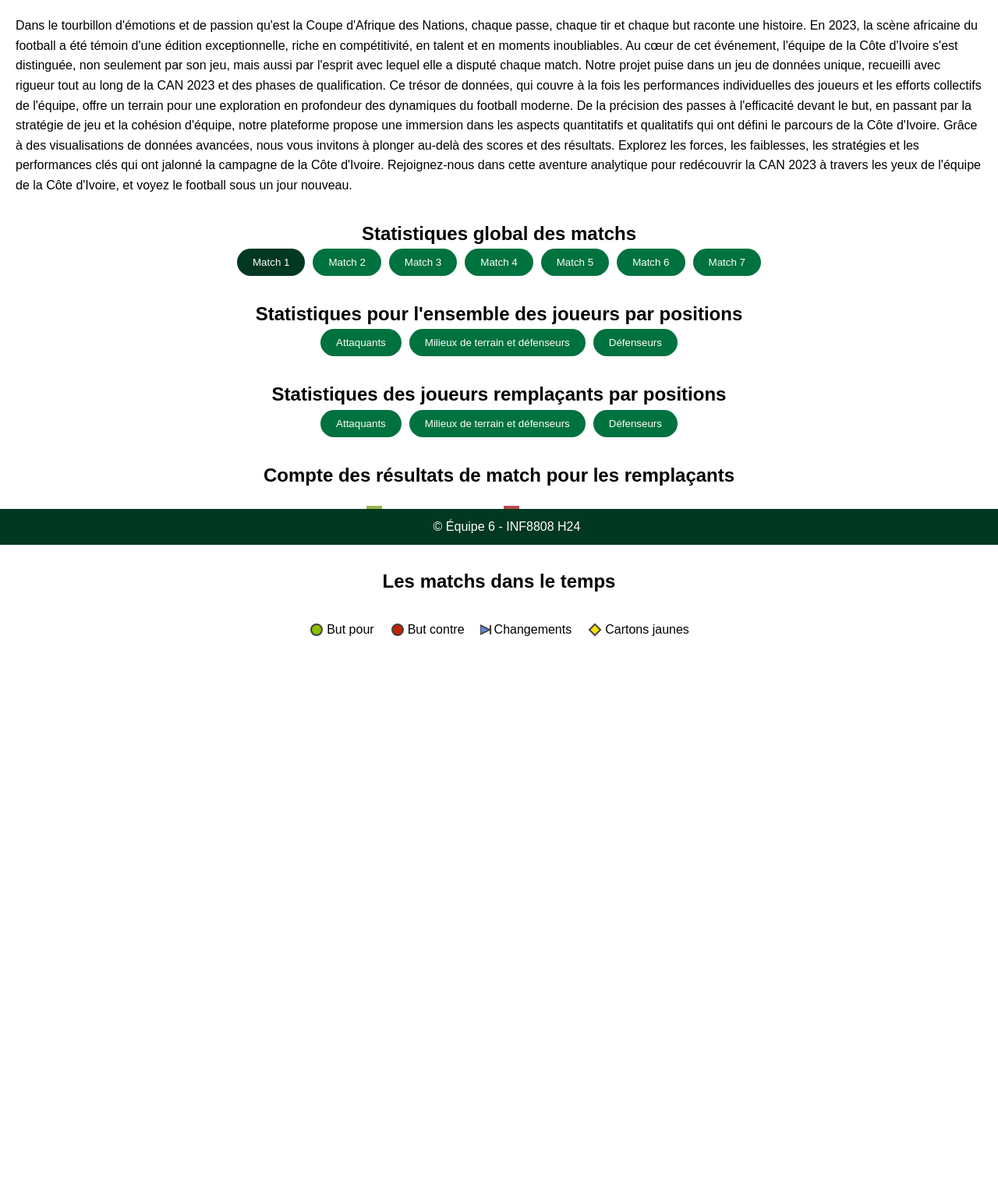
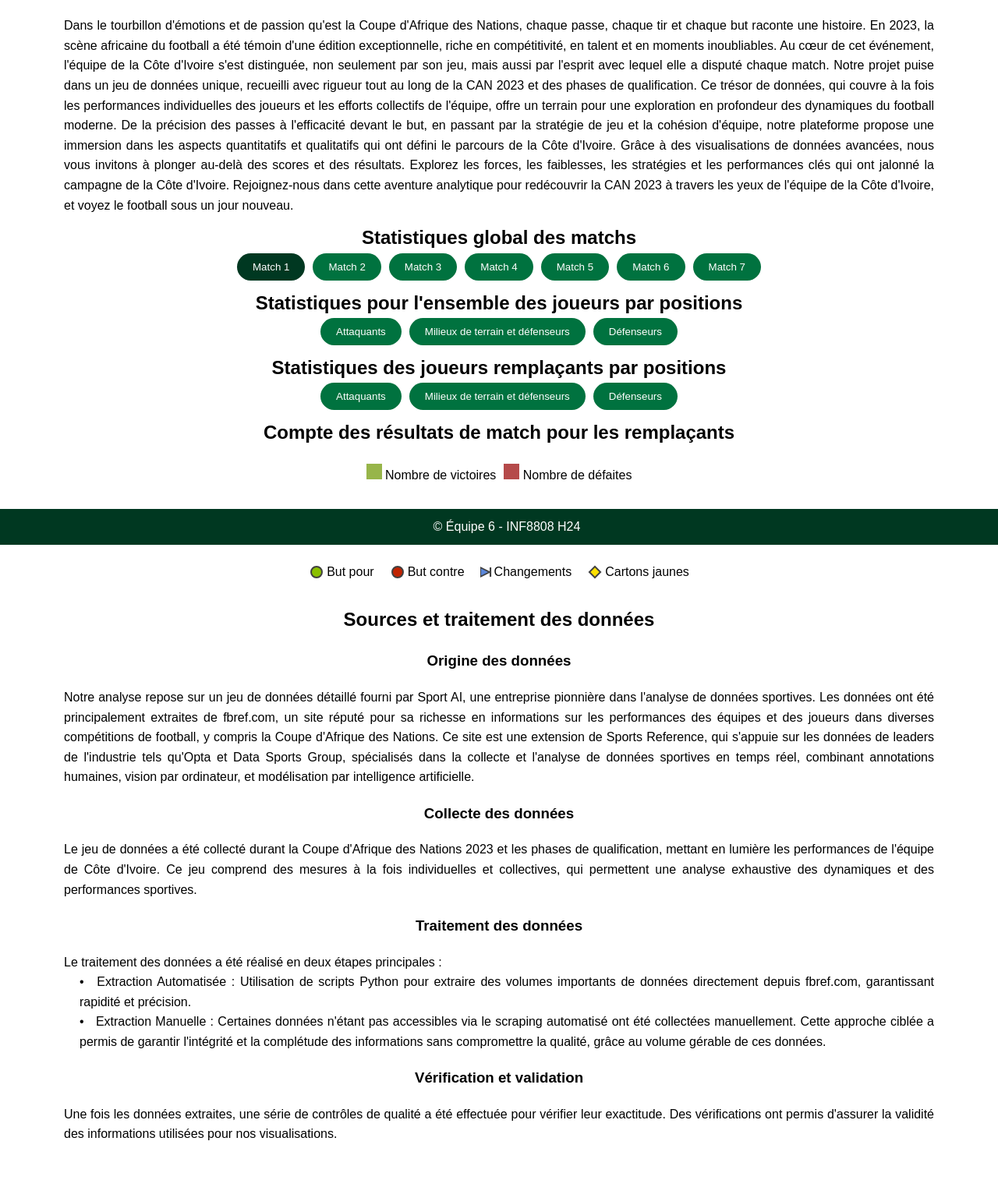
Before and after one commit to oxanaberne/Visu_Projet, a FastAPI app: template templates/index.html in a window 1280 px wide. Shown: the part 101-1615 px from the top of the page at 78% size. Before the commit the page ends 918 px from the top, so only its background shows below. Run offline with FastAPI, Linux system fonts and the light colour scheme; the template is opened without the code that fills it, so the values that code supplies are empty.

Commit message:
modif css/visuel

```diff
--- a/graphs/graph_performance.py
+++ b/graphs/graph_performance.py
@@ -32,7 +32,7 @@
             ), row=row, col=col)
 
     fig.update_layout(
-        height=800, width=900,
+        width=850,
         showlegend=False,
         barmode='stack'
     )
@@ -75,7 +75,7 @@
             ), row=row, col=col)
 
     fig.update_layout(
-        height=1000, width=900,
+        width=850,
         showlegend=False,
         barmode='stack'
     )
@@ -106,7 +106,7 @@
             ), row=row, col=col)
 
     fig.update_layout(
-        height=600, width=900,
+        width=850,
         showlegend=False,
         barmode='stack'
     )
--- a/graphs/results_matchs_subs.py
+++ b/graphs/results_matchs_subs.py
@@ -34,10 +34,11 @@
     ))
 
     fig.update_layout(
-        width=800,
+        width=850,
         height=400,
         showlegend=False,
-        barmode='stack'
+        barmode='stack',
+        margin=dict(l=0, r=0, t=0, b=0)
     )
     fig.update_yaxes(tick0=0, dtick=1)
 
--- a/graphs/statistiques_matchs.py
+++ b/graphs/statistiques_matchs.py
@@ -62,7 +62,7 @@
             automargin=True
         ),
         plot_bgcolor='white',
-        width=800
+        width=850
     )
 
     return fig.to_html(full_html=False, config={'displayModeBar': False})
--- a/graphs/time_matchs.py
+++ b/graphs/time_matchs.py
@@ -29,7 +29,7 @@
             ))
 
     fig.update_layout(
-        width=900,
+        width=850,
         showlegend=False,
         xaxis=dict(
             range=[-5, 130],
@@ -42,6 +42,7 @@
             categoryorder='array',
             categoryarray=[f'Match {i}' for i in range(1, 8)]
         ),
+        margin=dict(l=0, r=0, t=0, b=0)
     )
 
     return fig.to_html(full_html=False, config={'displayModeBar': False})
--- /dev/null
+++ b/static/css/data_explanation.css
@@ -0,0 +1,25 @@
+#data-explaination {
+    text-align: center;
+    padding: 5%;
+    padding-top: 0;
+    padding-bottom: 0;
+}
+
+ul {
+    list-style-type: none;
+}
+
+ul li::before {
+    content: '•';
+    display: inline-block;
+    margin-right: 10px;
+}
+
+ul li {
+    padding-left: 20px;
+    position: relative;
+}
+
+.texte {
+    text-align: justify;
+}
--- /dev/null
+++ b/static/css/introduction.css
@@ -0,0 +1,6 @@
+#overview {
+    text-align: justify;
+    padding: 5%;
+    padding-top: 0;
+    padding-bottom: 0;
+}
--- a/static/css/results_matchs_subs.css
+++ b/static/css/results_matchs_subs.css
@@ -1,4 +1,12 @@
 .legend {
+    display: flex;
+    align-items: center;
+    justify-content: center;
+    margin-top: 20px;
+    text-align: center;
+}
+
+.graph-subs {
     display: flex;
     align-items: center;
     justify-content: center;
--- a/static/css/style.css
+++ b/static/css/style.css
@@ -26,10 +26,6 @@
     padding: 20px;
 }
 
-section {
-    margin-bottom: 20px;
-}
-
 /* Pied de page */
 footer {
     background-color: #003821; /* Vert plus sombre */
--- a/static/css/time_matchs.css
+++ b/static/css/time_matchs.css
@@ -1,16 +1,6 @@
 .legend-item {
     display: flex;
     padding: 10px;
-}
-
-svg {
-    padding-top: 3px;
-    padding-right: 3px;
-}
-
-#stat-match-by-times {
-    text-align: center;
-    padding-top: 10px;
 }
 
 .legend {
@@ -20,3 +10,21 @@
     margin-top: 20px;
     text-align: center;
 }
+
+svg {
+    padding-top: 3px;
+    padding-right: 3px;
+}
+
+.graph-time {
+    display: flex;
+    align-items: center;
+    justify-content: center;
+    margin-top: 20px;
+    text-align: center;
+}
+
+#stat-match-by-times {
+    text-align: center;
+    padding-top: 10px;
+}
--- /dev/null
+++ b/templates/data_explanation.html
@@ -0,0 +1,34 @@
+<link rel="stylesheet" href="/static/css/data_explanation.css">
+
+<h2>Sources et traitement des données</h2>
+<h3>Origine des données</h3>
+<p class="texte">Notre analyse repose sur un jeu de données détaillé fourni par Sport AI, une entreprise
+    pionnière dans l'analyse de données sportives. Les données ont été principalement extraites
+    de fbref.com, un site réputé pour sa richesse en informations sur les performances des équipes
+    et des joueurs dans diverses compétitions de football, y compris la Coupe d'Afrique des Nations.
+    Ce site est une extension de Sports Reference, qui s'appuie sur les données de leaders de l'industrie
+    tels qu'Opta et Data Sports Group, spécialisés dans la collecte et l'analyse de données sportives en
+    temps réel, combinant annotations humaines, vision par ordinateur, et modélisation par intelligence
+    artificielle.</p>
+<h3>Collecte des données</h3>
+<p class="texte">Le jeu de données a été collecté durant la Coupe d'Afrique des Nations 2023 et les phases de qualification,
+    mettant en lumière les performances de l'équipe de Côte d'Ivoire. Ce jeu comprend des mesures à la fois
+    individuelles et collectives, qui permettent une analyse exhaustive des dynamiques et des performances
+    sportives.</p>
+<h3>Traitement des données</h3>
+<p class="texte">Le traitement des données a été réalisé en deux étapes principales :
+    <ul class="texte">
+        <li>
+            Extraction Automatisée : Utilisation de scripts Python pour extraire des volumes importants de données
+            directement depuis fbref.com, garantissant rapidité et précision.
+        </li>
+        <li>
+            Extraction Manuelle : Certaines données n'étant pas accessibles via le scraping automatisé ont été collectées
+            manuellement. Cette approche ciblée a permis de garantir l'intégrité et la complétude des informations sans
+            compromettre la qualité, grâce au volume gérable de ces données.
+        </li>
+    </ul>
+</p>
+<h3>Vérification et validation</h3>
+<p class="texte">Une fois les données extraites, une série de contrôles de qualité a été effectuée pour vérifier leur exactitude.
+    Des vérifications ont permis d'assurer la validité des informations utilisées pour nos visualisations.</p>
--- a/templates/index.html
+++ b/templates/index.html
@@ -13,23 +13,7 @@
 
     <main>
         <section id="overview">
-            <p>Dans le tourbillon d'émotions et de passion qu'est la Coupe d'Afrique des Nations,
-            chaque passe, chaque tir et chaque but raconte une histoire. En 2023, la scène africaine
-            du football a été témoin d'une édition exceptionnelle, riche en compétitivité, en talent
-            et en moments inoubliables. Au cœur de cet événement, l'équipe de la Côte d'Ivoire s'est
-            distinguée, non seulement par son jeu, mais aussi par l'esprit avec lequel elle a disputé
-            chaque match. Notre projet puise dans un jeu de données unique, recueilli avec rigueur
-            tout au long de la CAN 2023 et des phases de qualification. Ce trésor de données, qui
-            couvre à la fois les performances individuelles des joueurs et les efforts collectifs
-            de l'équipe, offre un terrain pour une exploration en profondeur des dynamiques
-            du football moderne. De la précision des passes à l'efficacité devant le but, en passant
-            par la stratégie de jeu et la cohésion d'équipe, notre plateforme propose une immersion
-            dans les aspects quantitatifs et qualitatifs qui ont défini le parcours de la Côte d'Ivoire.
-            Grâce à des visualisations de données avancées, nous vous invitons à plonger au-delà des
-            scores et des résultats. Explorez les forces, les faiblesses, les stratégies et les
-            performances clés qui ont jalonné la campagne de la Côte d'Ivoire.
-            Rejoignez-nous dans cette aventure analytique pour redécouvrir la CAN 2023 à travers les yeux
-            de l'équipe de la Côte d'Ivoire, et voyez le football sous un jour nouveau.</p>
+            {% include "introduction.html" %}
         </section>
 
         <section id="stat-matchs-global">
@@ -51,6 +35,10 @@
         <section id="stat-match-by-times">
             {% include "time_matchs.html" %}
         </section>
+
+        <section id="data-explaination">
+            {% include "data_explanation.html" %}
+        </section>
         </br>
     </main>
 
--- /dev/null
+++ b/templates/introduction.html
@@ -0,0 +1,19 @@
+<link rel="stylesheet" href="/static/css/introduction.css">
+
+<p>Dans le tourbillon d'émotions et de passion qu'est la Coupe d'Afrique des Nations,
+    chaque passe, chaque tir et chaque but raconte une histoire. En 2023, la scène africaine
+    du football a été témoin d'une édition exceptionnelle, riche en compétitivité, en talent
+    et en moments inoubliables. Au cœur de cet événement, l'équipe de la Côte d'Ivoire s'est
+    distinguée, non seulement par son jeu, mais aussi par l'esprit avec lequel elle a disputé
+    chaque match. Notre projet puise dans un jeu de données unique, recueilli avec rigueur
+    tout au long de la CAN 2023 et des phases de qualification. Ce trésor de données, qui
+    couvre à la fois les performances individuelles des joueurs et les efforts collectifs
+    de l'équipe, offre un terrain pour une exploration en profondeur des dynamiques
+    du football moderne. De la précision des passes à l'efficacité devant le but, en passant
+    par la stratégie de jeu et la cohésion d'équipe, notre plateforme propose une immersion
+    dans les aspects quantitatifs et qualitatifs qui ont défini le parcours de la Côte d'Ivoire.
+    Grâce à des visualisations de données avancées, nous vous invitons à plonger au-delà des
+    scores et des résultats. Explorez les forces, les faiblesses, les stratégies et les
+    performances clés qui ont jalonné la campagne de la Côte d'Ivoire.
+    Rejoignez-nous dans cette aventure analytique pour redécouvrir la CAN 2023 à travers les yeux
+    de l'équipe de la Côte d'Ivoire, et voyez le football sous un jour nouveau.</p>
--- a/templates/results_matchs_subs.html
+++ b/templates/results_matchs_subs.html
@@ -5,6 +5,6 @@
     <div style="margin-right: 10px;"><span style="background-color: #97B54A; width: 20px; height: 20px; display: inline-block;"></span> Nombre de victoires</div>
     <div><span style="background-color: #b54a4a; width: 20px; height: 20px; display: inline-block;"></span> Nombre de défaites</div>
 </div>
-<div class="legend">
+<div class="graph-subs">
     {{ plot_results_subs | safe }}
 </div>
--- a/templates/time_matchs.html
+++ b/templates/time_matchs.html
@@ -29,6 +29,6 @@
     Cartons jaunes
   </div>
 </div>
-<div class="legend">
+<div class="graph-time">
     {{ plot_times_matchs | safe }}
 </div>
```
